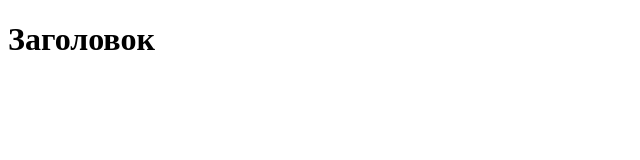
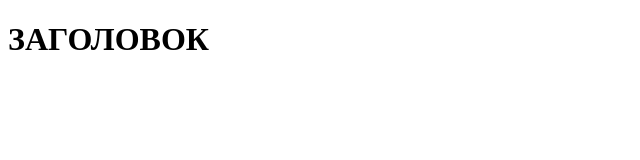
Before and after one commit to Grg-savelyev/test, a plain HTML site: page index.html in a window 1280 px wide. Shown: the whole page, without its empty margins (0-640 px from the left). Drawn offline with Linux system fonts and the light colour scheme.

Commit message:
Изменил заголовок на заглавные

```diff
--- a/index.html
+++ b/index.html
@@ -6,6 +6,6 @@
 </head>
 <body>
 <link rel="stylesheet" href="style.css">
-<h1>Заголовок</h1>
+<h1>ЗАГОЛОВОК</h1>
 </body>
 </html>
```
